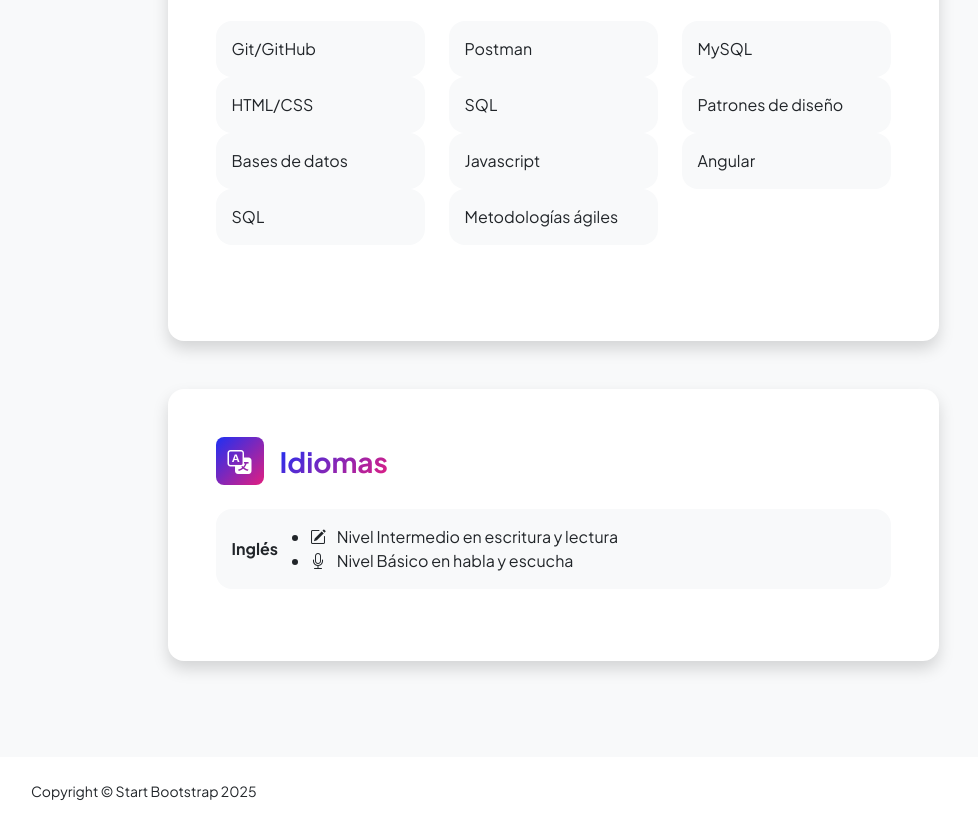
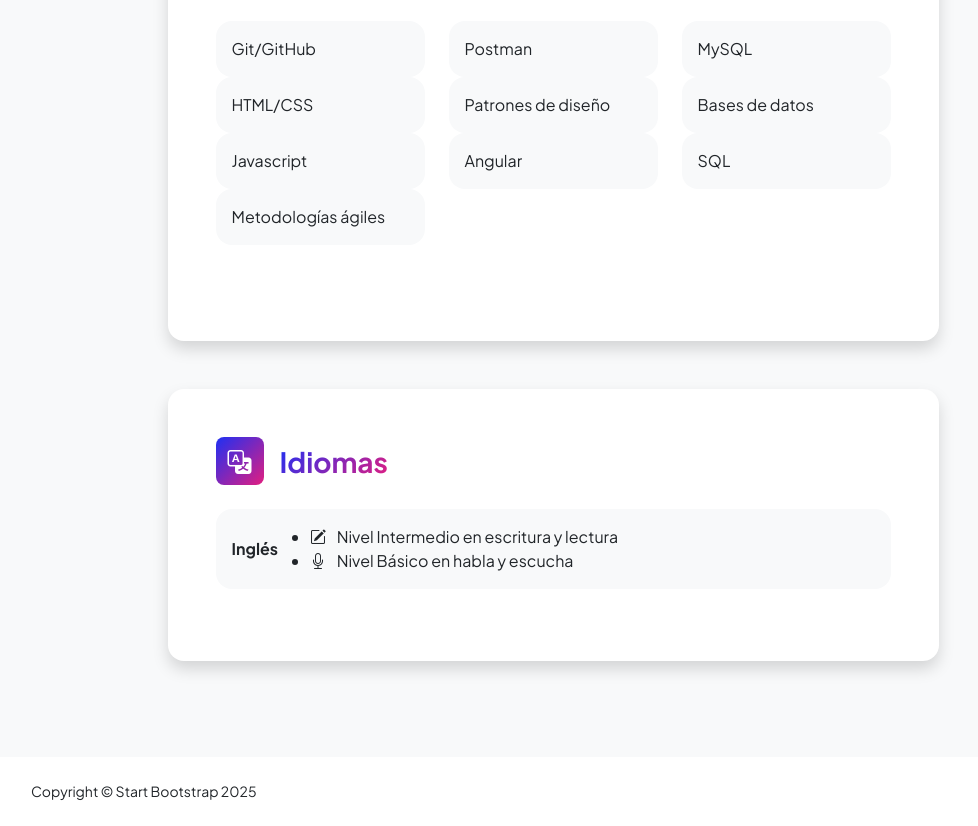
Before and after one commit to JosefinaOller/josefinaoller.github.io, a plain HTML site: page resume.html in a window 1280 px wide. Shown: the part 2051-2877 px from the top of the page, without its empty margins (87-1065 px from the left). Drawn offline with nearby package versions, Linux system fonts and the light colour scheme.

Commit message:
Update resume.html

```diff
--- a/resume.html
+++ b/resume.html
@@ -169,7 +169,6 @@
                                             <div class="col mb-4 mb-md-0"><div class="d-flex align-items-center bg-light rounded-4 p-3 h-100">Postman</div></div>
                                             <div class="col mb-4 mb-md-0"><div class="d-flex align-items-center bg-light rounded-4 p-3 h-100">MySQL</div></div>
                                             <div class="col mb-4 mb-md-0"><div class="d-flex align-items-center bg-light rounded-4 p-3 h-100">HTML/CSS</div></div>
-                                            <div class="col mb-4 mb-md-0"><div class="d-flex align-items-center bg-light rounded-4 p-3 h-100">SQL</div></div>
                                             <div class="col mb-4 mb-md-0"><div class="d-flex align-items-center bg-light rounded-4 p-3 h-100">Patrones de diseño</div></div>
                                             <div class="col mb-4 mb-md-0"><div class="d-flex align-items-center bg-light rounded-4 p-3 h-100">Bases de datos</div></div>
                                             <div class="col mb-4 mb-md-0"><div class="d-flex align-items-center bg-light rounded-4 p-3 h-100">Javascript</div></div>
```
